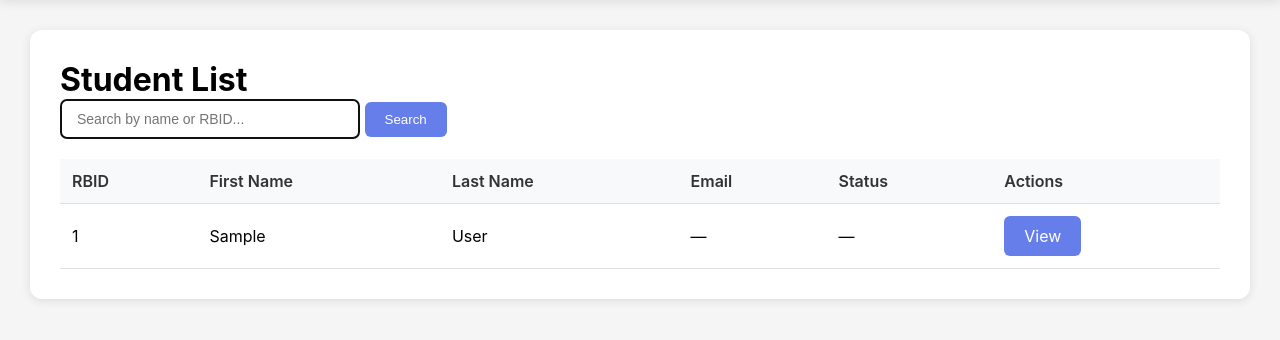
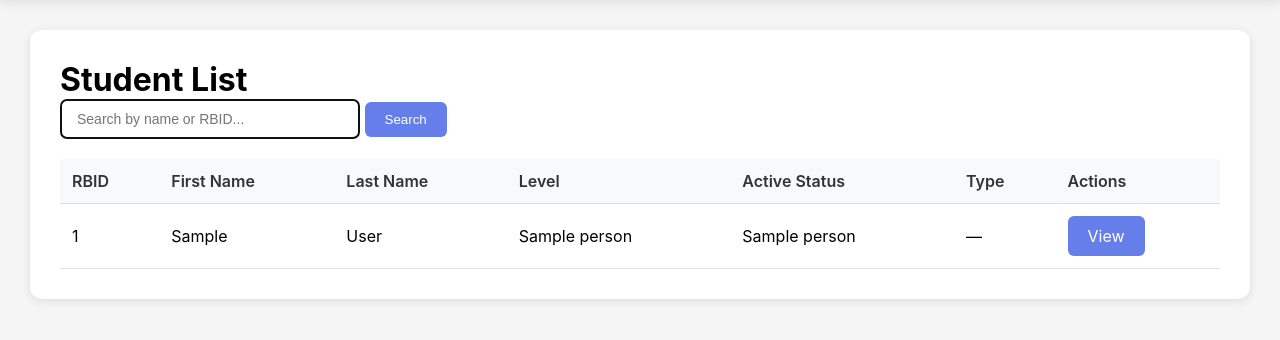
Before and after one commit to bubbly853/ribbon2helmsman, a Django app: template helmsman/templates/sis/student_list.html in a window 1280 px wide. Shown: the part 66-406 px from the top of the page. Run offline with Django 5.2, Linux system fonts and the light colour scheme; the template is opened without the code that fills it: most values are stand-ins (such as "Sample title", 1, 10 or a date in 2020).

Commit message:
Updated student list

```diff
--- a/helmsman/templates/sis/student_list.html
+++ b/helmsman/templates/sis/student_list.html
@@ -24,19 +24,21 @@
                 <th>RBID</th>
                 <th>First Name</th>
                 <th>Last Name</th>
-                <th>Email</th>
-                <th>Status</th>
+                <th>Level</th>
+                <th>Active Status</th>
+                <th>Type</th>
                 <th>Actions</th>
             </tr>
         </thead>
         <tbody>
             {% for student in page_obj %}
             <tr>
-                <td>{{ student.student_id }}</td>
+                <td>{{ student.rbid }}</td>
                 <td>{{ student.first_name }}</td>
                 <td>{{ student.last_name }}</td>
-                <td>{{ student.email|default:"—" }}</td>
-                <td>{{ student.enrollment_status|default:"—" }}</td>
+                <td>{{ student.level_name }}</td>
+                <td>{{ student.student_type_name }}</td>
+                <td>{{ student.active_ind|default:"—" }}</td>
                 <td>
                     {% if student.rbid %}
                         <a href="{% url 'sis:student_detail' student.rbid %}" class="btn">View</a>
```
